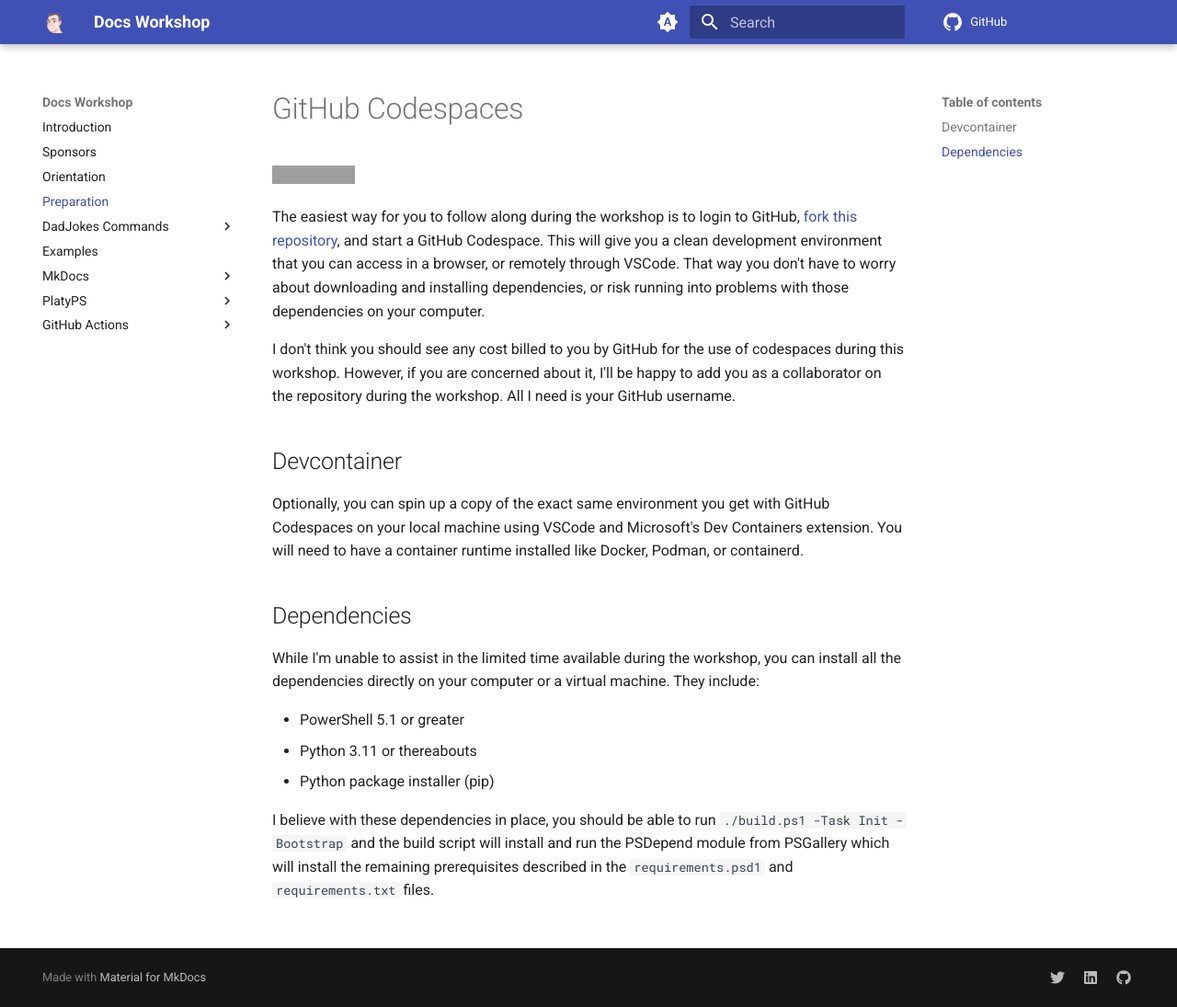
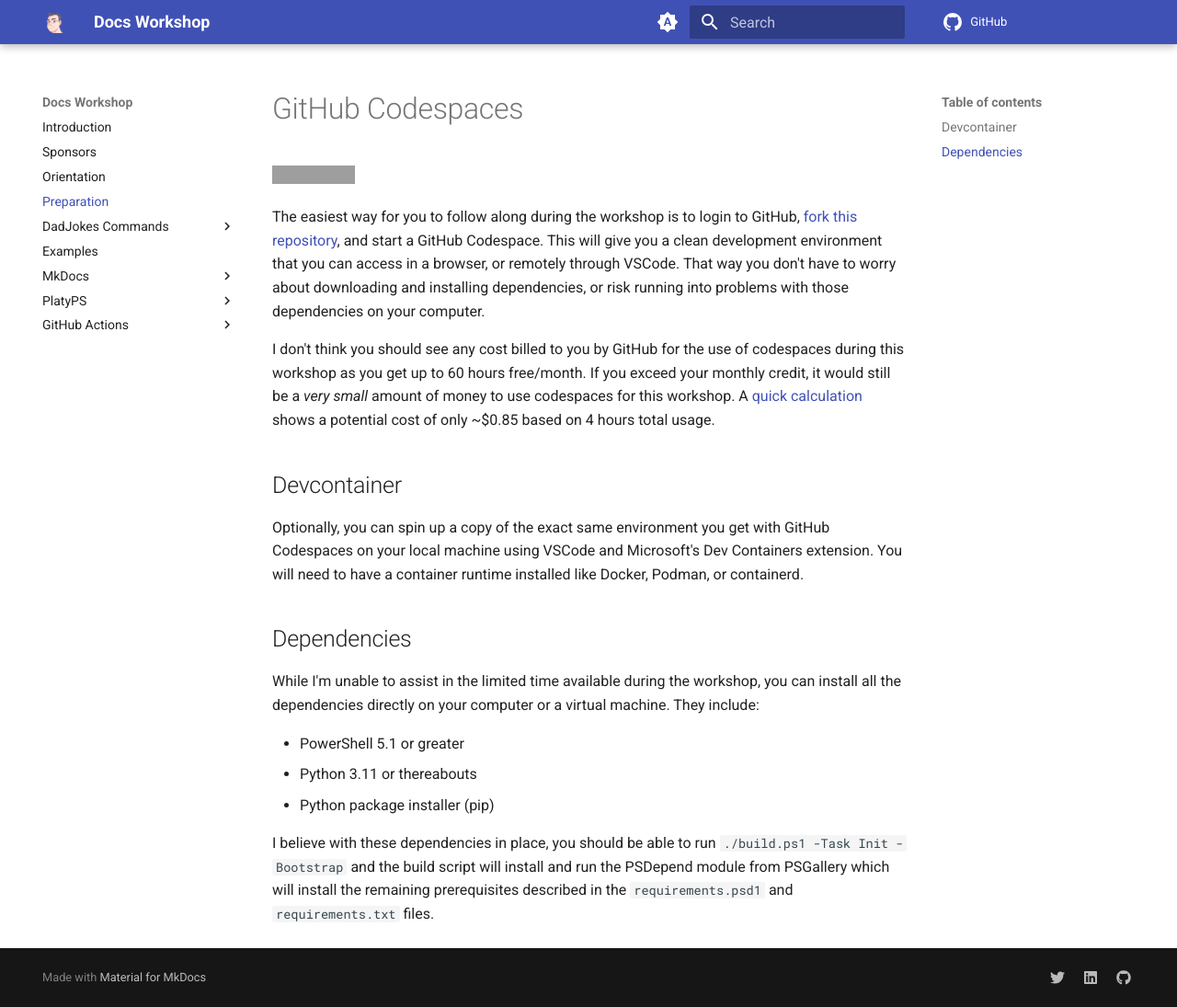
Before and after one commit to joshooaj/docs-workshop, an MkDocs documentation site: the page built from docs/preparation.md, in a window 1280 px wide and 1095 px high. Shown: the whole window at 92% size. Built offline with MkDocs 1.6.1 and Material for MkDocs 9.7.7, drawn with Linux system fonts in a browser that asks for light colours; plug-ins that fetch from the network failed and are left out; comment, search, counter and statistics services are not loaded; grey boxes are pictures that could not be loaded.

Commit message:
Update codepace pricing verbiage

```diff
--- a/docs/preparation.md
+++ b/docs/preparation.md
@@ -8,9 +8,10 @@
 have to worry about downloading and installing dependencies, or risk running into problems with those dependencies on
 your computer.
 
-I don't think you should see any cost billed to you by GitHub for the use of codespaces during this workshop. However,
-if you are concerned about it, I'll be happy to add you as a collaborator on the repository during the workshop. All I
-need is your GitHub username.
+I don't think you should see any cost billed to you by GitHub for the use of codespaces during this workshop as you get
+up to 60 hours free/month. If you exceed your monthly credit, it would still be a _very small_ amount of money to use
+codespaces for this workshop. A [quick calculation](https://github.com/pricing/calculator) shows a potential cost of
+only ~$0.85 based on 4 hours total usage.
 
 ## Devcontainer
 
```
